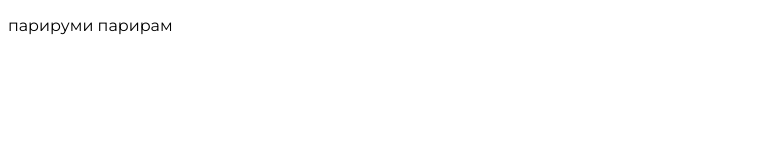
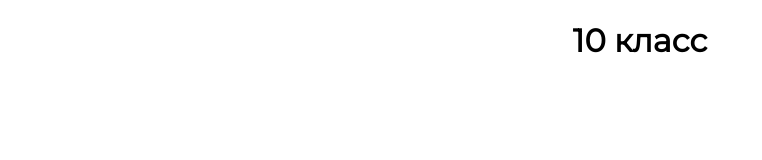
Before and after one commit to zenfurion/zenfurion.github.io, a plain HTML site: page site/index.html in a window 1280 px wide. Shown: the whole page, without its empty margins (0-762 px from the left). Drawn offline with Linux system fonts and the light colour scheme.

Commit message:
Update index.html

```diff
--- a/site/index.html
+++ b/site/index.html
@@ -12,7 +12,7 @@
 </head>
 
 <body>
-    <p>парируми парирам</p>
+    <h1>10 класс</h1>
 </body>
 
 </html>
```
